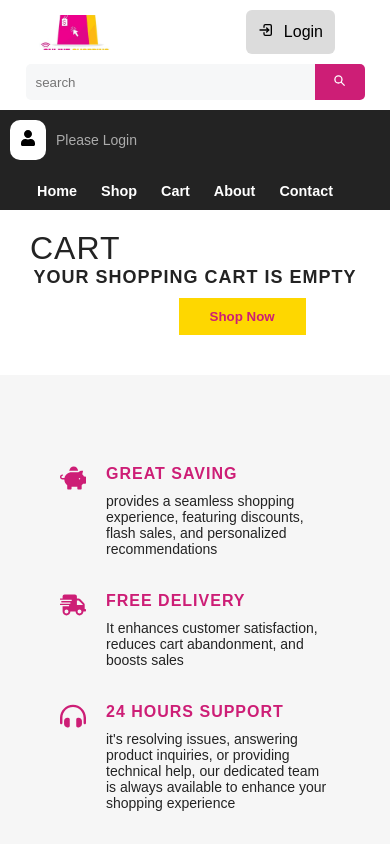
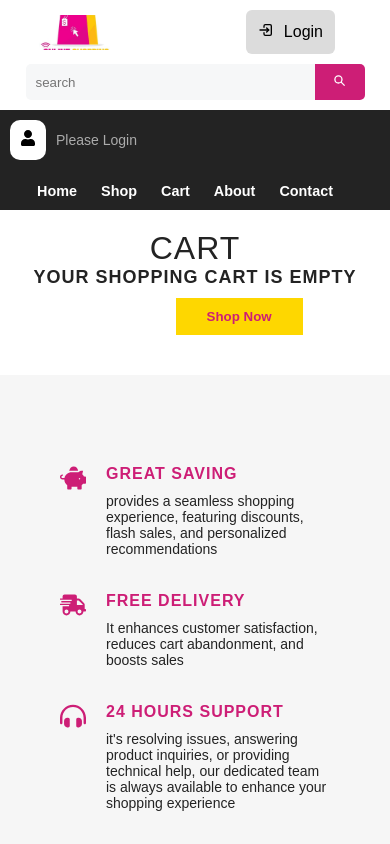
Before and after one commit to Ahmed-Maher77/online-shopping-web-application_iti-team-work, a React (Create React App) app: page /cart in a window 390 px wide. Shown: the top 844 px of the page. Built offline with nearby package versions, Linux system fonts and the light colour scheme.

Commit message:
Modified the layout of the product information pop-up

```diff
--- a/src/Components/Cart.css
+++ b/src/Components/Cart.css
@@ -222,3 +222,23 @@
         margin-top: -75px;
     }
 }
+@media (max-width:576px) {
+	.cart {
+		padding-inline: 0px !important;
+	}
+	.cart h3 {
+		text-align: center;
+	}
+	.cart .container .box .img_box {
+		text-align: center;
+	}
+	.cart .container .box .detail {
+		flex-direction: column;
+    row-gap: 10px;
+    margin-top: 15px;
+	}
+	.cart .container .box .detail .icon {
+		position: absolute;
+    right: 57px;
+	}
+}
--- a/src/Components/Shop.css
+++ b/src/Components/Shop.css
@@ -362,3 +362,9 @@
         margin-top: 30px;
     }
 }
+@media (max-width: 576px) {
+    .product_detail .container .img_box img {
+        height: 150px;
+        width: 150px;
+    }
+}
```
